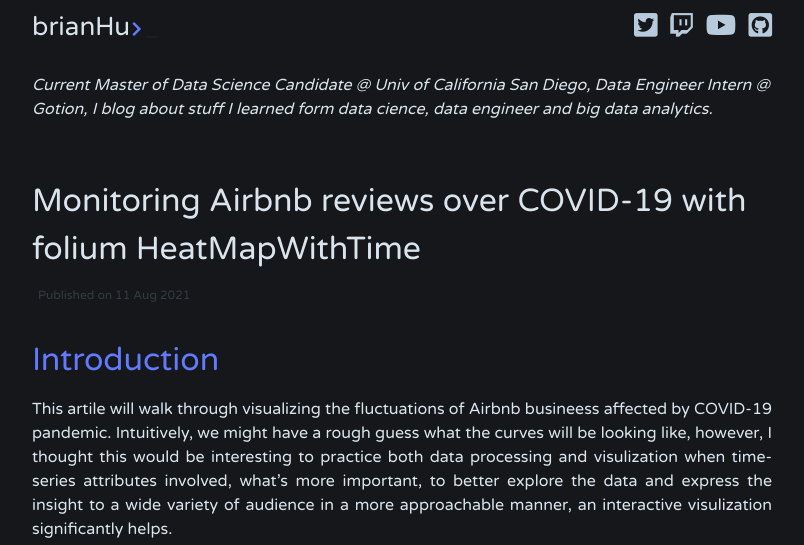
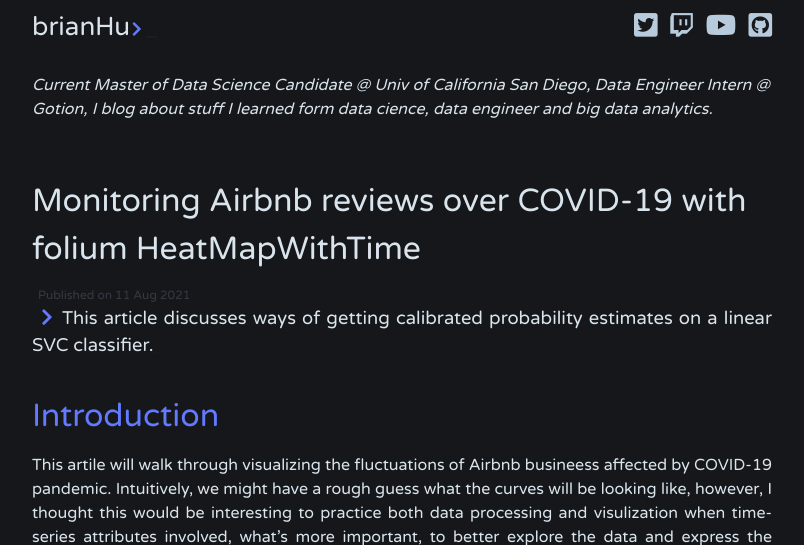
Before and after one commit to galaxie500/blog, a Jekyll site: the page built from _posts/2021-08-11-airbnb-timeserie-eda.md, in a window 1280 px wide and 900 px high, cut to the strip 0-545 px from the top of the window. Shown: the whole strip, without its empty margins (238-1042 px from the left). Built offline with Jekyll 4.4.1, drawn with Linux system fonts in a browser that asks for light colours; nearby versions of some CDN libraries; comment, search, counter and statistics services are not loaded.

Commit message:
fix description

````diff
--- a/_posts/2021-08-11-airbnb-timeserie-eda.md
+++ b/_posts/2021-08-11-airbnb-timeserie-eda.md
@@ -1,7 +1,7 @@
 ---
 layout: post
 title:  "Monitoring Airbnb reviews over COVID-19 with folium HeatMapWithTime"
-description: Maybe you're familar with a heatmap, what about adding a timestamp?
+description: This article discusses ways of getting calibrated probability estimates on a linear SVC classifier.
 tags: EDA data-visulization tutorial time-series pandas folium plotly
 usemathjax: true
 ---
@@ -556,8 +556,7 @@ review_count_time_map = review_count_time_map.groupby('date').agg(lambda x: list
 review_count_time_map[['latitude','longitude','review_count']]
 ```
 
-
-
+output:
 
 <div>
 <style scoped>
````
